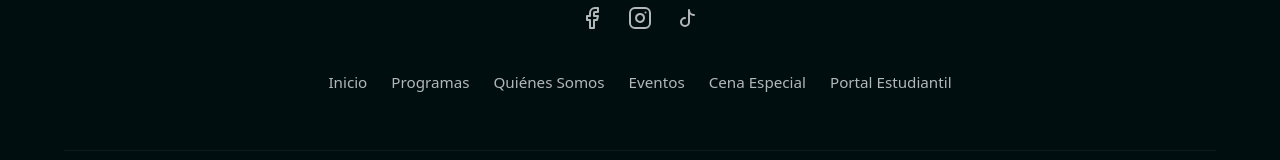
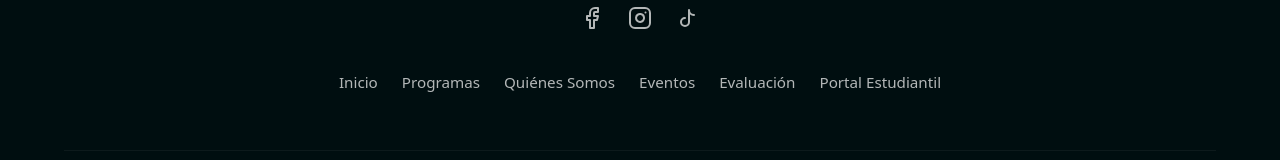
Before and after one commit to escuelamps/mps-school, a Next.js app: page / in a window 1280 px wide. Shown: the part 4158-4318 px from the top of the page. Built offline with nearby package versions, Linux system fonts and the light colour scheme; no server answers.

Commit message:
refactor(nav): replace Cena Especial link with Evaluacion in footer navigation

```diff
--- a/src/components/FooterV3.js
+++ b/src/components/FooterV3.js
@@ -46,7 +46,7 @@ export default function FooterV3() {
             <a href="/programas" style={{ color: 'var(--text-secondary)', textDecoration: 'none', fontSize: '0.95rem' }} onMouseOver={(e)=>e.currentTarget.style.color='var(--text-primary)'} onMouseOut={(e)=>e.currentTarget.style.color='var(--text-secondary)'}>Programas</a>
             <a href="/quienes-somos" style={{ color: 'var(--text-secondary)', textDecoration: 'none', fontSize: '0.95rem' }} onMouseOver={(e)=>e.currentTarget.style.color='var(--text-primary)'} onMouseOut={(e)=>e.currentTarget.style.color='var(--text-secondary)'}>Quiénes Somos</a>
             <a href="/evento" style={{ color: 'var(--text-secondary)', textDecoration: 'none', fontSize: '0.95rem' }} onMouseOver={(e)=>e.currentTarget.style.color='var(--text-primary)'} onMouseOut={(e)=>e.currentTarget.style.color='var(--text-secondary)'}>Eventos</a>
-            <a href="/cena" style={{ color: 'var(--text-secondary)', textDecoration: 'none', fontSize: '0.95rem' }} onMouseOver={(e)=>e.currentTarget.style.color='var(--text-primary)'} onMouseOut={(e)=>e.currentTarget.style.color='var(--text-secondary)'}>Cena Especial</a>
+            <a href="/evaluacion" style={{ color: 'var(--text-secondary)', textDecoration: 'none', fontSize: '0.95rem' }} onMouseOver={(e)=>e.currentTarget.style.color='var(--text-primary)'} onMouseOut={(e)=>e.currentTarget.style.color='var(--text-secondary)'}>Evaluación</a>
             <a href="/login" style={{ color: 'var(--text-secondary)', textDecoration: 'none', fontSize: '0.95rem' }} onMouseOver={(e)=>e.currentTarget.style.color='var(--text-primary)'} onMouseOut={(e)=>e.currentTarget.style.color='var(--text-secondary)'}>Portal Estudiantil</a>
           </div>
         </div>
```
